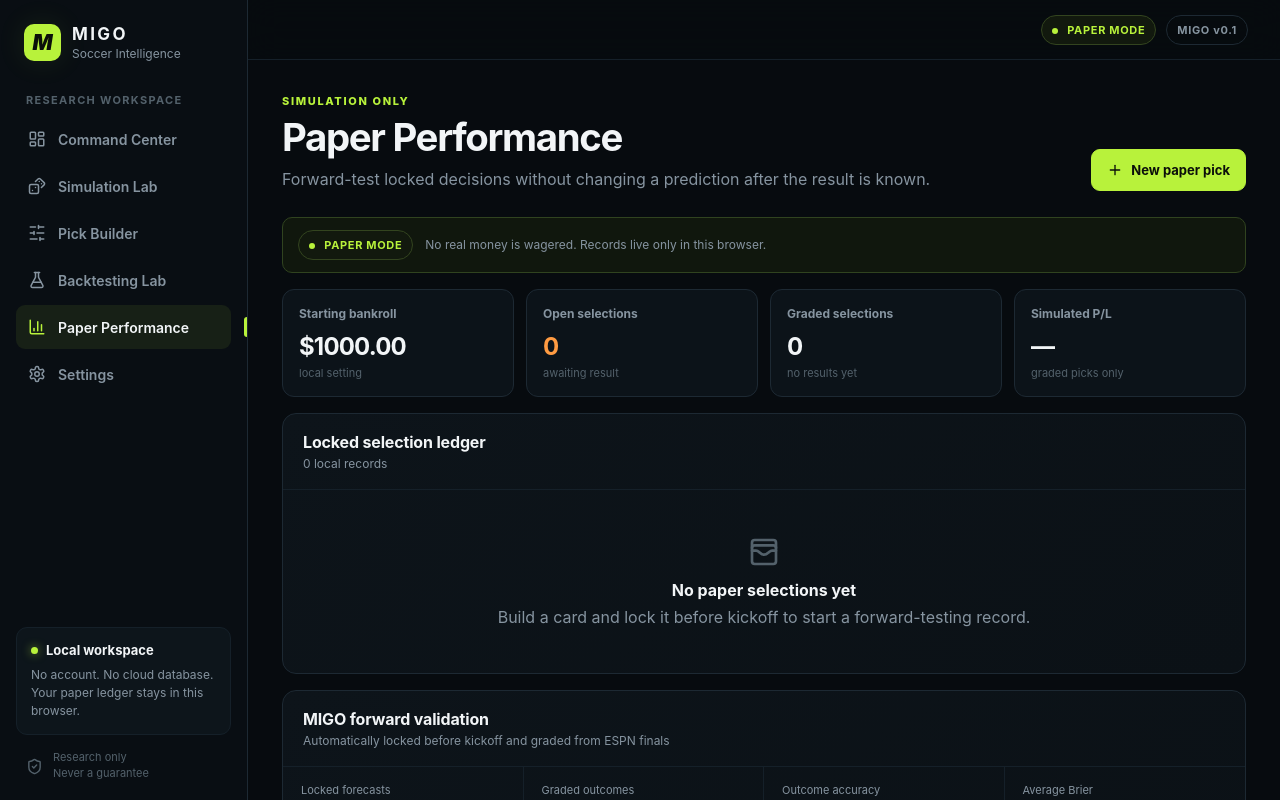
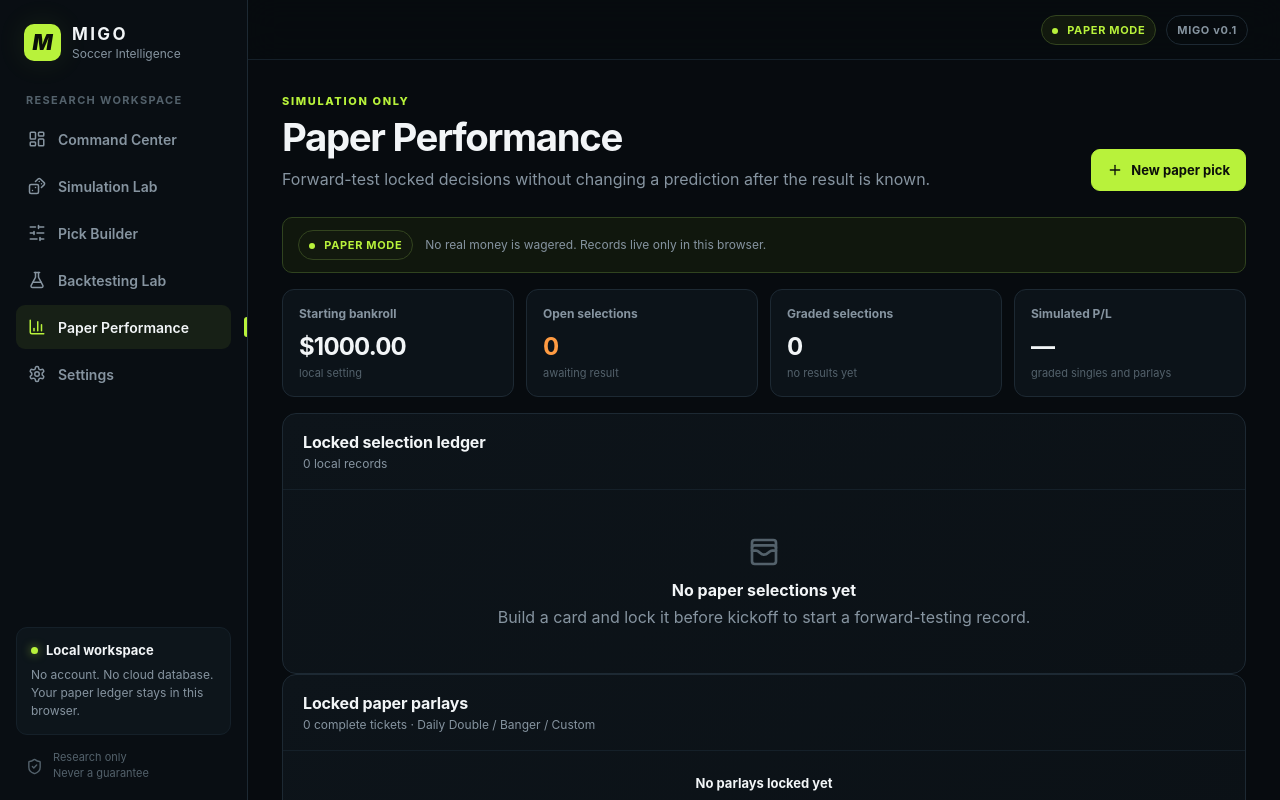
Before and after one commit to DariusTweh/Migobetting, a Next.js app: page /paper in a window 1280 px wide. Shown: the top 800 px of the page. Built offline with nearby package versions, Linux system fonts and the light colour scheme.

Commit message:
Show and grade combined Daily Double and Banger paper slips

```diff
--- a/components/paper-dashboard.tsx
+++ b/components/paper-dashboard.tsx
@@ -7,30 +7,62 @@ import { getBankroll, getPaperBets } from "./local-storage";
 import { Metric, Notice, PageHeader, Panel, PanelHead } from "./ui";
 import { formatAmerican } from "@/lib/odds";
 import type { PaperBet } from "@/lib/types";
+import { applyPaperParlayResults, readPaperParlays, type PaperParlay } from "@/lib/paper-parlays";
 import { readForwardPredictions, type ForwardPrediction } from "@/lib/forward-store";
 
 export function PaperDashboard() {
   const [bets, setBets] = useState<PaperBet[]>([]);
+  const [parlays, setParlays] = useState<PaperParlay[]>([]);
   const [bankroll, setBankroll] = useState(1000);
   const [forward, setForward] = useState<ForwardPrediction[]>([]);
-  useEffect(() => { const load = () => { setBets(getPaperBets()); setBankroll(getBankroll()); }; load(); window.addEventListener("migo:storage", load); return () => window.removeEventListener("migo:storage", load); }, []);
+  useEffect(() => { const load = () => { setBets(getPaperBets()); setParlays(readPaperParlays()); setBankroll(getBankroll()); }; load(); window.addEventListener("migo:storage", load); return () => window.removeEventListener("migo:storage", load); }, []);
   useEffect(() => { const load = () => setForward(readForwardPredictions()); load(); window.addEventListener("migo:forward", load); return () => window.removeEventListener("migo:forward", load); }, []);
+  useEffect(() => {
+    const due = readPaperParlays().filter((card) => card.status === "open").flatMap((card) => card.legs)
+      .filter((leg) => Date.parse(leg.kickoff) < Date.now());
+    const events = [...new Map(due.map((leg) => [leg.fixtureId, { fixtureId: leg.fixtureId, leagueId: leg.leagueId }])).values()];
+    if (!events.length) return;
+    fetch("/api/results", { method: "POST", headers: { "Content-Type": "application/json" }, body: JSON.stringify({ events }) })
+      .then((response) => response.ok ? response.json() : Promise.reject(new Error("Unavailable")))
+      .then((payload: { results: Parameters<typeof applyPaperParlayResults>[0] }) => setParlays(applyPaperParlayResults(payload.results)))
+      .catch(() => undefined);
+  }, []);
   const graded = bets.filter((bet) => bet.status !== "open");
   const profit = useMemo(() => graded.reduce((sum, bet) => sum + (bet.payout ?? 0) - bet.stake, 0), [graded]);
   const won = graded.filter((bet) => bet.status === "won").length;
+  const gradedParlays = parlays.filter((parlay) => parlay.status !== "open");
+  const parlayProfit = gradedParlays.reduce((sum, card) => sum + (card.payout ?? 0) - card.stake, 0);
+  const totalProfit = profit + parlayProfit;
+  const gradedCount = graded.length + gradedParlays.length;
+  const totalWon = won + gradedParlays.filter((card) => card.status === "won").length;
   const gradedForward = forward.filter((item) => item.status === "graded");
   return <>
     <PageHeader eyebrow="Simulation only" title="Paper Performance" description="Forward-test locked decisions without changing a prediction after the result is known." action={<Link href="/builder" className="button button-primary"><Plus size={16} />New paper pick</Link>} />
     <div className="paper-banner"><span className="paper-pill"><span /> PAPER MODE</span><p>No real money is wagered. Records live only in this browser.</p></div>
     <div className="metrics-grid">
       <Metric label="Starting bankroll" value={`$${bankroll.toFixed(2)}`} sub="local setting" />
-      <Metric label="Open selections" value={String(bets.filter((bet) => bet.status === "open").length)} sub="awaiting result" tone="orange" />
-      <Metric label="Graded selections" value={String(graded.length)} sub={graded.length ? `${Math.round(won / graded.length * 100)}% hit rate` : "no results yet"} />
-      <Metric label="Simulated P/L" value={graded.length ? `${profit >= 0 ? "+" : "-"}$${Math.abs(profit).toFixed(2)}` : "—"} sub="graded picks only" tone={profit > 0 ? "green" : "default"} />
+      <Metric label="Open selections" value={String(bets.filter((bet) => bet.status === "open").length + parlays.filter((card) => card.status === "open").length)} sub="awaiting result" tone="orange" />
+      <Metric label="Graded selections" value={String(gradedCount)} sub={gradedCount ? `${Math.round(totalWon / gradedCount * 100)}% hit rate` : "no results yet"} />
+      <Metric label="Simulated P/L" value={gradedCount ? `${totalProfit >= 0 ? "+" : "-"}${Math.abs(totalProfit).toFixed(2)}` : "—"} sub="graded singles and parlays" tone={totalProfit > 0 ? "green" : "default"} />
     </div>
     <Panel>
       <PanelHead title="Locked selection ledger" meta={`${bets.length} local records`} />
       {bets.length ? <div className="paper-table"><div className="paper-table-head"><span>Fixture / market</span><span>Price</span><span>Stake</span><span>Status</span></div>{bets.map((bet) => <div className="paper-row" key={bet.id}><div><strong>{bet.fixtureLabel}</strong><small>{bet.market} · locked {new Date(bet.lockedAt).toLocaleString()}</small></div><b>{formatAmerican(bet.americanOdds)}</b><span>${bet.stake.toFixed(2)}</span><span className={`badge ${bet.status === "open" ? "badge-limited" : bet.status === "won" ? "badge-good" : "badge-insufficient"}`}>{bet.status}</span></div>)}</div> : <div className="empty-state"><WalletCards size={32} /><strong>No paper selections yet</strong>Build a card and lock it before kickoff to start a forward-testing record.</div>}
+    </Panel>
+    <Panel>
+      <PanelHead title="Locked paper parlays" meta={parlays.length + " complete tickets · Daily Double / Banger / Custom"} />
+      {parlays.length ? <div className="paper-table">
+        <div className="paper-table-head"><span>Slip / legs</span><span>Combined price</span><span>Stake</span><span>Status</span></div>
+        {parlays.map((card) => <div className="paper-row" key={card.id}>
+          <div><strong>{card.kind === "daily-double" ? "Daily Double" : card.kind === "banger" ? "Banger" : "Custom parlay"} · {card.legs.length} legs</strong>
+            {card.legs.map((leg) => <small key={leg.fixtureId}>{leg.fixtureLabel}: {leg.market} ({formatAmerican(leg.americanOdds)})</small>)}
+            <small>Locked {new Date(card.lockedAt).toLocaleString()}</small>
+          </div>
+          <b>{formatAmerican(card.decimalOdds >= 2 ? Math.round((card.decimalOdds - 1) * 100) : Math.round(-100 / (card.decimalOdds - 1)))}</b>
+          <span>${card.stake.toFixed(2)}</span>
+          <span className={`badge ${card.status === "won" ? "badge-good" : card.status === "lost" ? "badge-insufficient" : "badge-limited"}`}>{card.status.toUpperCase()}</span>
+        </div>)}
+      </div> : <div className="empty-state compact"><strong>No parlays locked yet</strong>Use Pick Builder to generate and price a Daily Double or Banger.</div>}
     </Panel>
     <Panel className="forward-panel">
       <PanelHead title="MIGO forward validation" meta="Automatically locked before kickoff and graded from ESPN finals" />
```
